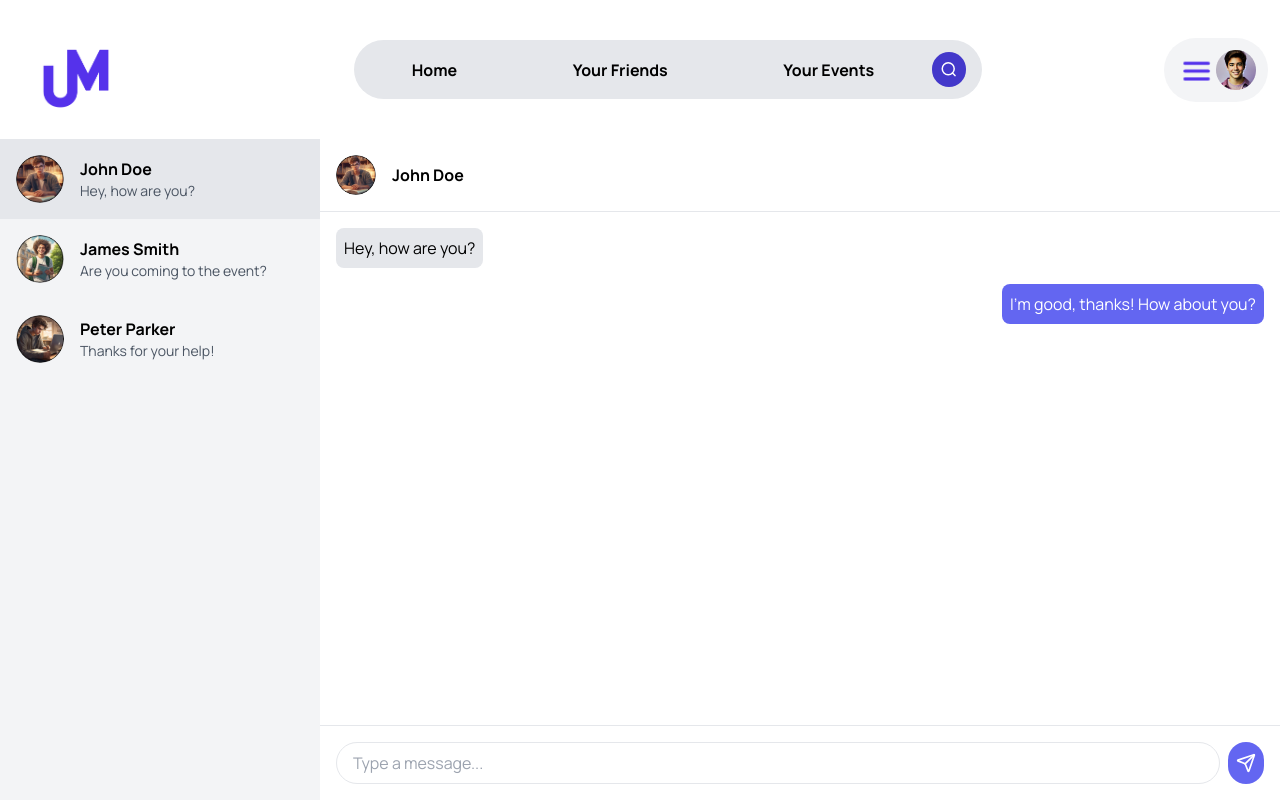
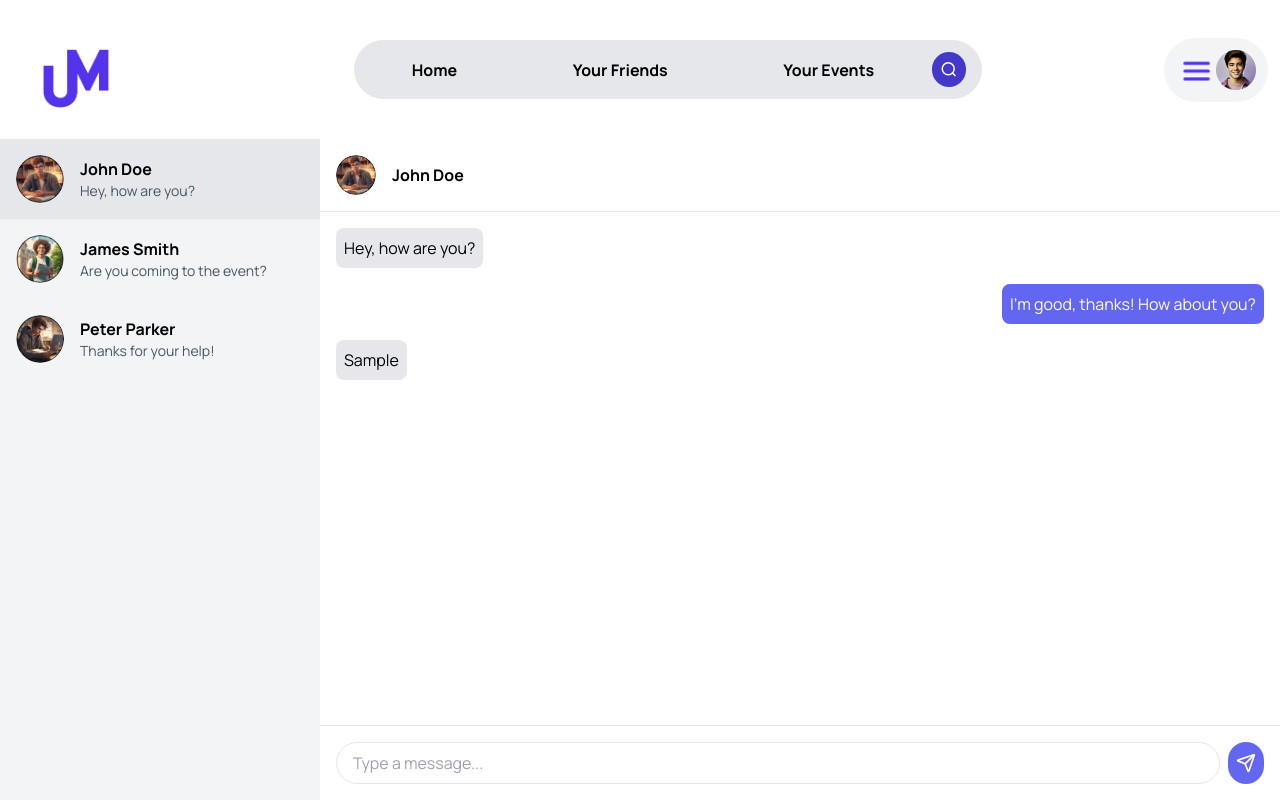
Before and after one commit to VannestBun/unimate, a React (Vite) app in the folder my-project/: page /friendChat in a window 1280 px wide. Both pictures are taken after typing "Sample" into the empty fields and a click on the button 1246 px from the left and 763 px from the top of the page. Built offline with nearby package versions, Linux system fonts and the light colour scheme.

Commit message:
feat: mockable chat implementation

```diff
--- a/my-project/src/components/FriendChat.jsx
+++ b/my-project/src/components/FriendChat.jsx
@@ -1,4 +1,4 @@
-import React, { useState } from "react";
+import React, { useEffect, useState } from "react";
 import unimateLogo from '../assets/Unimate.png';
 import menu from '../assets/Menu.png';
 import guy from '../assets/guy.png';
@@ -17,13 +17,21 @@ const friends = [
 export default function FriendChat() {
     const [selectedFriend, setSelectedFriend] = useState(friends[0]);
     const [message, setMessage] = useState('');
+    const [messagesList, setMessagesList] = useState([]);
 
     const handleSendMessage = (e) => {
         e.preventDefault();
         // Here you would typically send the message to your backend
         console.log('Sending message:', message);
+
+        setMessagesList(prev => [...prev, message]);
+
         setMessage('');
     };
+
+    useEffect(() => {
+
+    }, messagesList)
 
     return(
         <div className="flex flex-col h-screen">
@@ -84,6 +92,23 @@ export default function FriendChat() {
                         <div className="mb-4 text-right">
                             <p className="bg-indigo-500 text-white rounded-lg p-2 inline-block">I'm good, thanks! How about you?</p>
                         </div>
+                        {messagesList.length > 0 ? (
+                            messagesList.map((message, index) => (
+                                <div
+                                    key={index}
+                                    className={`mb-4 ${index % 2 == 0 ? 'text-left' : 'text-right'}`}
+                                >
+                                    <p
+                                        className={`${index % 2 == 0 ? "bg-gray-200 rounded-lg p-2 inline-block" : "bg-indigo-500 text-white rounded-lg p-2 inline-block"}`}
+                                    >
+                                        {message}
+                                    </p>
+                                </div>
+                            ))
+                        ) : (
+                            <>
+                            </>
+                        )}
                     </div>
 
                     {/* Message Input */}
```
